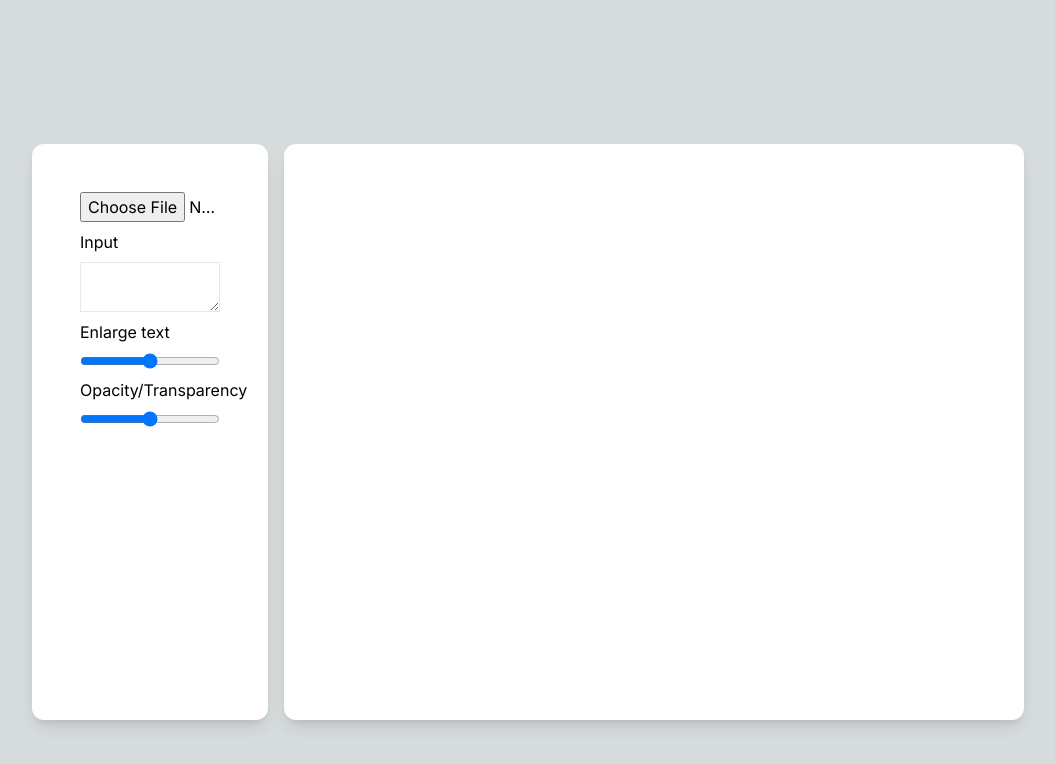
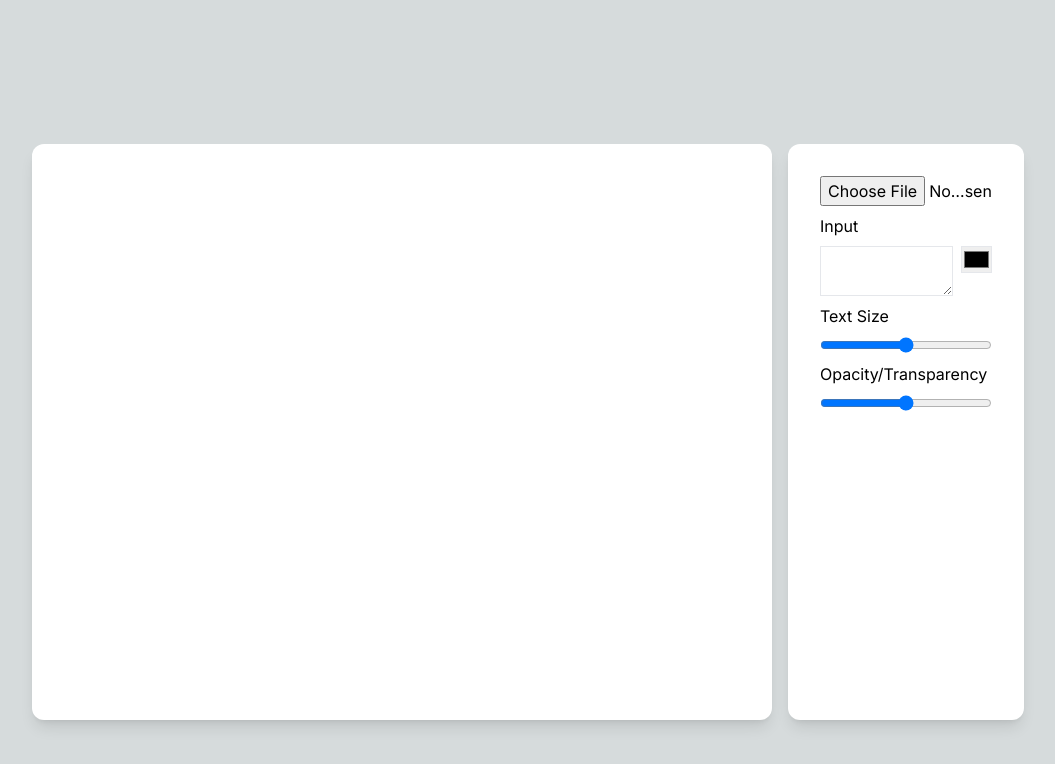
Before and after one commit to dzakyf/watermark-my-img, a Next.js app: page / in a window 1280 px wide. Shown: the top 764 px of the page, without its empty margins (112-1167 px from the left). Built offline with nearby package versions, Linux system fonts and the light colour scheme.

Commit message:
add color picker for text

```diff
--- a/src/app/page.tsx
+++ b/src/app/page.tsx
@@ -68,6 +68,7 @@ export default function Main() {
     let currentTop = e.clientY - currentPosition.top
     setOffset([currentLeft , currentTop])
     setToMove(true)
+    console.dir(dragableTextRef.current)
   }
 
 
@@ -82,6 +83,18 @@ export default function Main() {
   function handleTextChange(e){
     setText(e.target.value)
   }
+
+  function handleColorChange(e){
+    dragableTextRef.current.style.color = e.target.value
+  }
+
+  // TBD: get current rotation on text and use it later
+  // let currentDegree = 0
+  // function handleRotateText(e){
+  //   currentDegree += parseInt(e.target.dataset.angle)
+  //   console.log(dragableTextRef.current.style.transform)
+
+  // }
 
   function handleDownload(){
     let fileName = "res"
@@ -98,44 +111,38 @@ export default function Main() {
   return (
     <main className="grid min-h-screen">
       <div className="grid grid-cols-4 gap-4 p-36">
+        <div className="col-span-3">
+          <div ref={canvasContainerRef} className="flex justify-center w-full h-[36rem] shadow-lg pb-full rounded-xl bg-white static ">
+            <div id="download-ref" ref={downloadRef}>
+              <p id="draggable-text" ref={dragableTextRef} onMouseUp={handleMouseUp} onMouseMove={handleMouseMove} onMouseDown={handleMouseDown} className="absolute cursor-default ">{text}</p>
+              <canvas id="canvas"  ref={canvasRef}></canvas>
+            </div>
+          </div>
+        </div>
         <div className="col-span-1">
           <div className="w-full h-[36rem] shadow-lg pb-full rounded-xl bg-white">
-        <div className="flex flex-col p-12 gap-2">
+            <div className="flex flex-col p-8 gap-2">
             {isImageLoaded &&
             <button className="border" onClick={handleDownload}>Download</button>
             }
             <input id="open-file" type="file" accept="image/png, image/jpeg" onChange={drawCanvas}></input>
             <p>Input</p>
-        <textarea id="input-text" onChange={handleTextChange} className="border"></textarea>
-        {/* <p>Position</p>
-        <select name="position" id="position-select" className="border">
-          <option value="">--Please choose an option--</option>
-          <option value="top">Atas</option>
-          <option value="middle">Tengah</option>
-          <option value="bottom">Bawah</option>
-        </select> */}
-        <p>Enlarge text</p>
+            <div className="flex gap-2">
+              <textarea id="input-text" onChange={handleTextChange} className="border flex-auto"></textarea>
+              <input type="color" className="border" onChange={handleColorChange}></input>
+            </div>
+            <p>Text Size</p>
             <input id="enlarge-text" name="enlarge-text" type="range" min="0" max="100" className="border" onChange={enlargeText}></input>
             <p>Opacity/Transparency</p>
-        <input id="opacity" name="opacity-range" type="range" min="0" max="100" className="border" onChange={setTextOpacity}></input>
+            <input id="opacity" name="opacity-range" type="range" min="0" max="100" step="10" className="border" onChange={setTextOpacity}></input>
 
             {/* <p>Rotate</p> */}
-        <div className="flex flex-row gap-2">
-        {/* <button className="border rounded-full p-1">90 CCW</button>
-        <button className="border rounded-full p-1">90 CW</button>
-        <button className="border rounded-full p-1">45 CCW</button>
-        <button className="border rounded-full p-1">45 CW</button> */}
-        </div>
-       </div>
-       </div>
-      </div>
-      <div className="col-span-3">
-      <div ref={canvasContainerRef} className="flex justify-center w-full h-[36rem] shadow-lg pb-full rounded-xl bg-white static">
-        <div id="download-ref" ref={downloadRef}>
-          <div id="text-wrapper">
-          <p id="draggable-text" ref={dragableTextRef} onMouseUp={handleMouseUp} onMouseMove={handleMouseMove} onMouseDown={handleMouseDown} className="absolute">{text}</p>
-          </div>
-         <canvas id="canvas"  ref={canvasRef}></canvas>
+            {/* <div className="flex flex-row gap-2">
+            <button id="rotate-90-ccw"className="border rounded-full p-1 hover:bg-gray-200" data-angle="-90" onClick={handleRotateText}>90 CCW</button>
+            <button id="rotate-90-cw" className="border rounded-full p-1 hover:bg-gray-200" data-angle="90" onClick={handleRotateText}>90 CW</button>
+            <button className="border rounded-full p-1 hover:bg-gray-200" data-angle="45">45 CCW</button>
+            <button className="border rounded-full p-1 hover:bg-gray-200" data-angle="-45">45 CW</button>
+            </div> */}
             </div>
           </div>
         </div>
```
Lines whose indentation alone changed are shown as unchanged.
